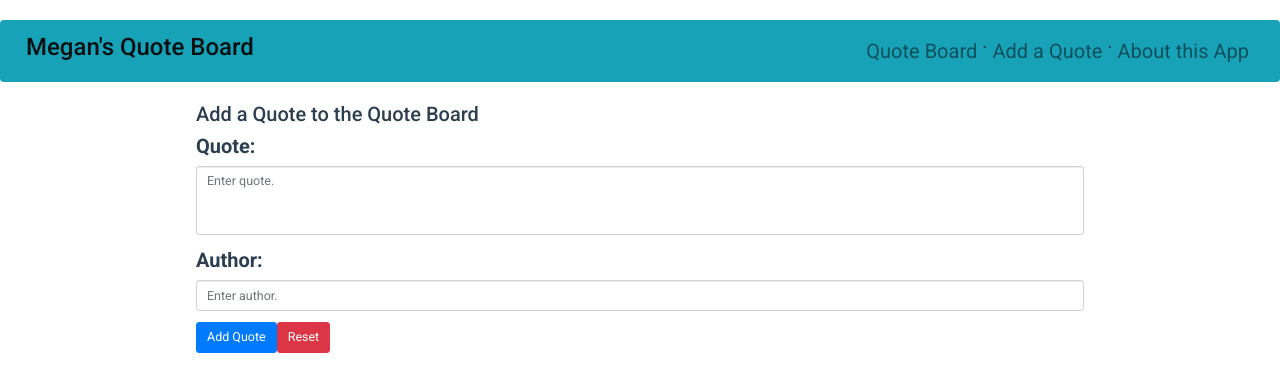
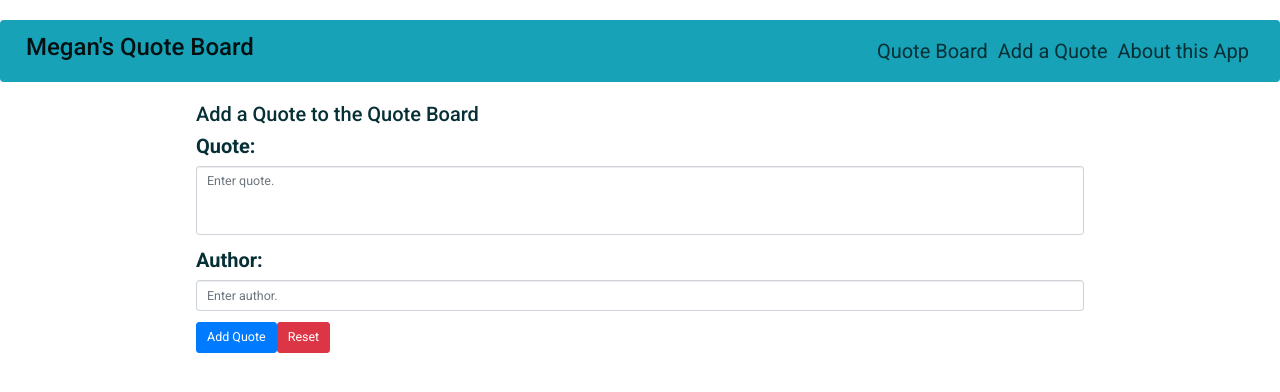
Before and after one commit to cherylac/quote-board, a Vue app: page /#/add in a window 1280 px wide. Shown: the top 392 px of the page. Built offline with nearby package versions, Linux system fonts and the light colour scheme; what vuefire would draw is missing.

Commit message:
tweaks for accessibility

```diff
--- a/src/App.vue
+++ b/src/App.vue
@@ -1,19 +1,20 @@
 <template>
   <div id="app">
     <div>
+      <a class="sr-only sr-only-focusable" href="#content">Skip to main content</a>
       <b-navbar id="navbar" toggleable="md" type="light" variant="info">
         <b-navbar-toggle target="nav_collapse"></b-navbar-toggle>
         <b-navbar-brand tag="h1" class="mb-0">Megan's Quote Board</b-navbar-brand>
         <b-collapse is-nav id="nav_collapse">
           <b-navbar-nav class="ml-auto">
-            <b-nav-item href="#/">Quote Board</b-nav-item> .
-            <b-nav-item href="#/add">Add a Quote</b-nav-item> .
+            <b-nav-item href="#/">Quote Board</b-nav-item>
+            <b-nav-item href="#/add">Add a Quote</b-nav-item>
             <b-nav-item href="#/about">About this App</b-nav-item>
           </b-navbar-nav>
         </b-collapse>
       </b-navbar>
     </div>
-      <main class="container">
+      <main class="container" id="content">
         <router-view></router-view>
       </main>
   </div> <!-- #app -->
@@ -32,7 +33,7 @@ export default {
   font-family: 'Roboto', serif;
   -webkit-font-smoothing: antialiased;
   -moz-osx-font-smoothing: grayscale;
-  color: #2c3e50;
+  color: #063036;
   margin-top: 20px;
   font-size: 2.0rem;
 }
@@ -41,4 +42,12 @@ h1 {
   font-size: 2.4rem;
 }
 
+.navbar-light .navbar-nav .nav-link {
+  color: #063036;
+}
+
+.navbar-light .navbar-nav .nav-link:hover, .navbar-light .navbar-nav .nav-link:active {
+  font-weight: bold;
+}
+
 </style>
--- a/src/components/AddQuote.vue
+++ b/src/components/AddQuote.vue
@@ -30,6 +30,7 @@
     </b-form>
     <div class="success-message" v-show="!showForm">
       <h2>You have successfully added a new quote to the quote board!</h2>
+      <h3><a href="#/">View the quote board</a></h3>
     </div>
     <p class="error" v-show="showError">Please enter a quote and author.</p>
   </div>
--- a/src/components/QuoteBoard.vue
+++ b/src/components/QuoteBoard.vue
@@ -5,7 +5,7 @@
           v-for="quote in quotes" :key="quote">
           <h2 class="card-title">{{quote.title}}</h2>
           <p class="card-text">~ {{quote.author}}</p>
-          <b-link slot="footer"><span class="glyphicon glyphicon-trash" aria-hidden="true" v-on:click="removeQuote(quote)"></span></b-link>
+          <b-link slot="footer"><span class="sr-only">Delete</span><span class="glyphicon glyphicon-trash" aria-hidden="true" v-on:click="removeQuote(quote)"></span></b-link>
         </b-card>
     </b-card-group>
   </div>
```
Also changed, not shown: 9 other files (tests, documents, lock files or other folders).
